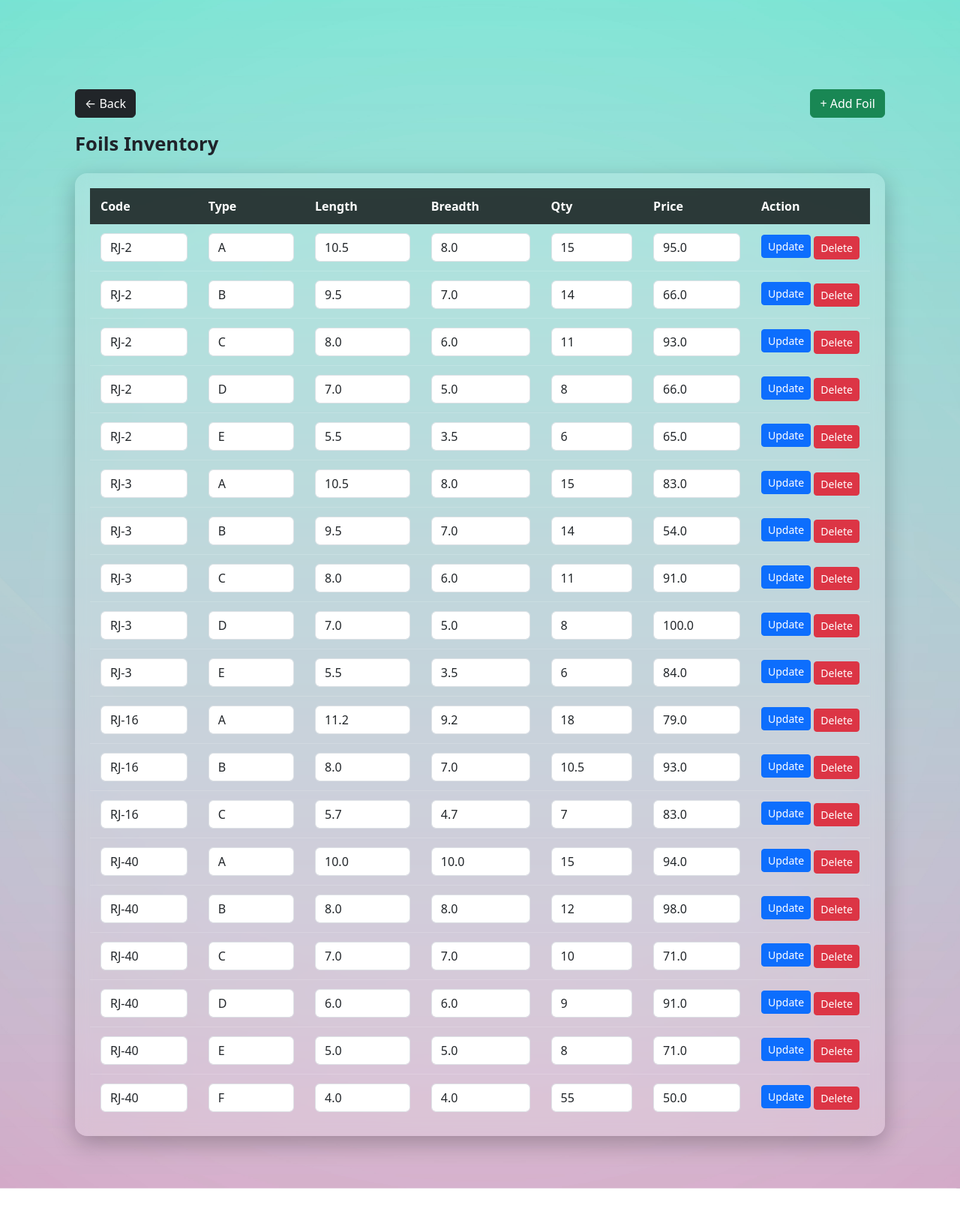
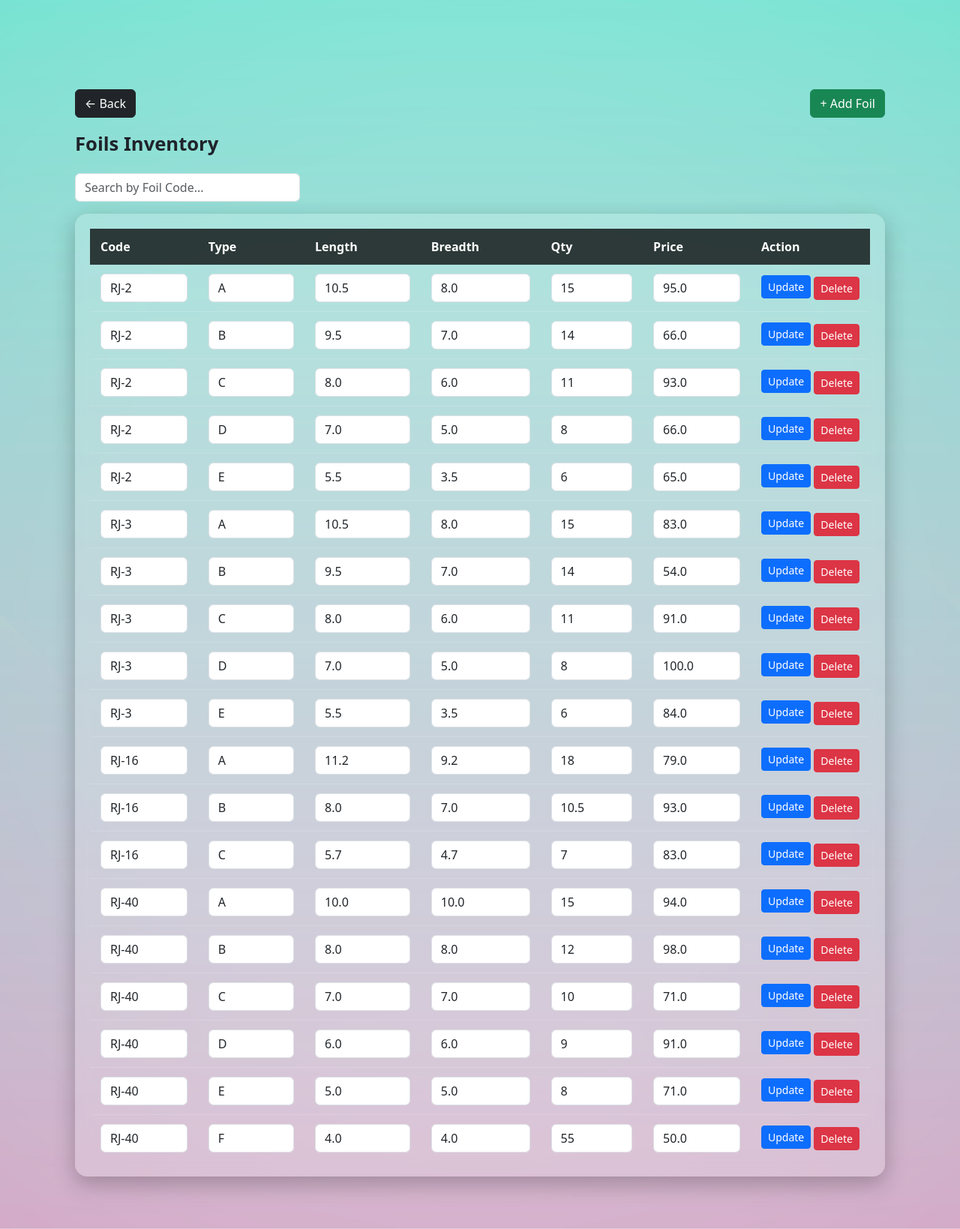
Before and after one commit to 23f2001943/inventory-management-project, a Flask app: template templates/admin/foil.html in a window 1280 px wide. Shown: the part 56-1695 px from the top of the page at 75% size. Before the commit the page ends 1641 px from the top, so only its background shows below. Run offline with Flask 3, Linux system fonts and the light colour scheme; the template is opened without the code that fills it: values that come from a table or form of the project are taken from there, others are empty; data comes from the database, SQL or seed files in the repository; some libraries are stand-ins or nearby versions.

Commit message:
live search bar with javascript

```diff
--- a/templates/admin/foil.html
+++ b/templates/admin/foil.html
@@ -20,6 +20,15 @@
 
     <div class="page-title">Foils Inventory</div>
 
+    <!-- 🔍 SEARCH BAR (ADD HERE) -->
+<input
+    type="text"
+    id="searchInput"
+    placeholder="Search by Foil Code..."
+    class="form-control mb-3"
+    style="max-width: 300px;"
+>
+
     <div class="glass-table">
         <table>
             <thead>
@@ -34,7 +43,7 @@
                 </tr>
             </thead>
 
-            <tbody>
+            <tbody id="foilTableBody">
 
                 <!-- ADD ROW (HIDDEN INITIALLY) -->
                 <tr id="add-row" style="display:none;">
@@ -83,4 +92,55 @@
 
 </div>
 
+
+<script>
+const searchInput = document.getElementById("searchInput");
+const tableBody = document.getElementById("foilTableBody");
+
+searchInput.addEventListener("keyup", function () {
+    const query = this.value;
+
+    fetch(`/admin/foils/search?q=${query}`)
+        .then(res => res.json())
+        .then(data => {
+            tableBody.innerHTML = "";
+
+            if (data.length === 0) {
+                tableBody.innerHTML = `
+                    <tr>
+                        <td colspan="7" style="text-align:center; padding:20px;">
+                            ❌ No foils found
+                        </td>
+                    </tr>
+                `;
+                return;
+            }
+
+            data.forEach(f => {
+                tableBody.innerHTML += `
+                    <tr>
+                        <form method="post" action="/admin/foil/update/${f.id}">
+                            <td><input name="foil_code" value="${f.foil_code}" class="form-control"></td>
+                            <td><input name="foil_type" value="${f.foil_type}" class="form-control"></td>
+                            <td><input name="length_in" value="${f.length_in}" class="form-control"></td>
+                            <td><input name="breadth_in" value="${f.breadth_in}" class="form-control"></td>
+                            <td><input name="quantity" value="${f.quantity}" class="form-control"></td>
+                            <td><input name="price" value="${f.price}" class="form-control"></td>
+                            <td>
+                                <button class="btn btn-sm btn-primary mb-1">Update</button>
+                        </form>
+
+                        <form method="post" action="/admin/foil/delete/${f.id}" style="display:inline;">
+                            <button class="btn btn-sm btn-danger"
+                                onclick="return confirm('Delete this foil?')">
+                                Delete
+                            </button>
+                        </form>
+                            </td>
+                    </tr>
+                `;
+            });
+        });
+});
+</script>
 {% endblock %}
```
Also changed, not shown: controller/admin.py (+27 -0 lines).
